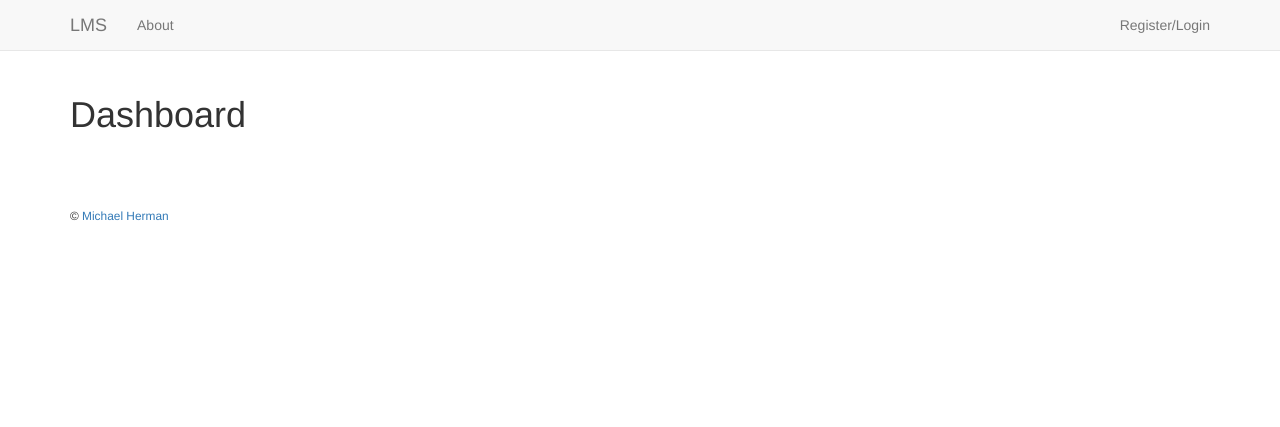
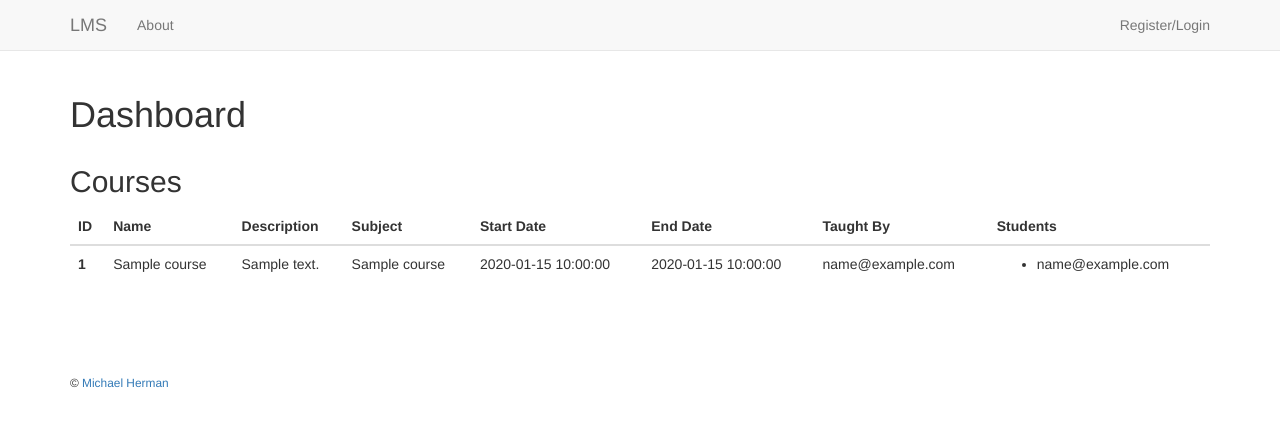
Before and after one commit to realpython/lms, a Flask app: template project/templates/admin/dashboard.html in a window 1280 px wide. Shown: the top 427 px of the page. Run offline with Flask 2, Linux system fonts and the light colour scheme; the template is opened without the code that fills it: most values are stand-ins (such as "Sample title", 1, 10 or a date in 2020); parts of the project's set-up code (start-up, migrations or seed data) failed here and were passed over; some libraries are stand-ins or nearby versions; some web fonts are replaced.

Commit message:
added couses to admin dashboard

```diff
--- a/project/templates/admin/dashboard.html
+++ b/project/templates/admin/dashboard.html
@@ -8,6 +8,49 @@
       <h1>Dashboard</h1>
     </div>
   </div>
+  <div class="row">
+    <div class="col-md-12">
+      <h2>Courses</h2>
+      {% if courses %}
+        <table class="table">
+          <thead>
+            <tr>
+              <th>ID</th>
+                <th>Name</th>
+                <th>Description</th>
+                <th>Subject</th>
+                <th>Start Date</th>
+                <th>End Date</th>
+                <th>Taught By</th>
+                <th>Students</th>
+                </tr>
+              </thead>
+              <tbody>
+                {% for course in courses %}
+                  <tr>
+                    <th scope="row">{{ course.id }}</th>
+                    <td>{{ course.name }}</td>
+                    <td>{{ course.description }}</td>
+                    <td>{{ course.subject }}</td>
+                    <td>{{ course.start_date }}</td>
+                    <td>{{ course.end_date }}</td>
+                    <td>{{ course.teacher.email }}</td>
+                    <td>
+                      <ul>
+                        {% for student in course.students %}
+                          <li>{{ student.email }}</li>
+                        {% endfor %}
+                      </ul>
+                    </td>
+                  </tr>
+                {% endfor %}
+              </tbody>
+            </table>
+      {% else %}
+        <p>No courses!</p>
+    {% endif %}
+    </div>
+  </div>
 </div>
 
 {% endblock %}
--- a/project/templates/student/add.html
+++ b/project/templates/student/add.html
@@ -11,7 +11,6 @@
   </div>
   <div class="row">
     <div class="col-md-4">
-
     {% if form %}
       <form class="form" role="form" method="post" action="">
         {{ form.csrf_token }}
@@ -23,7 +22,6 @@
         </div>
       </form>
     {% endif %}
-
     </div>
   </div>
 </div>
```
Also changed, not shown: project/admin/views.py (+7 -2 lines), tests/test_admin.py (+49 -5 lines), todo.md (+1 -0 lines).
